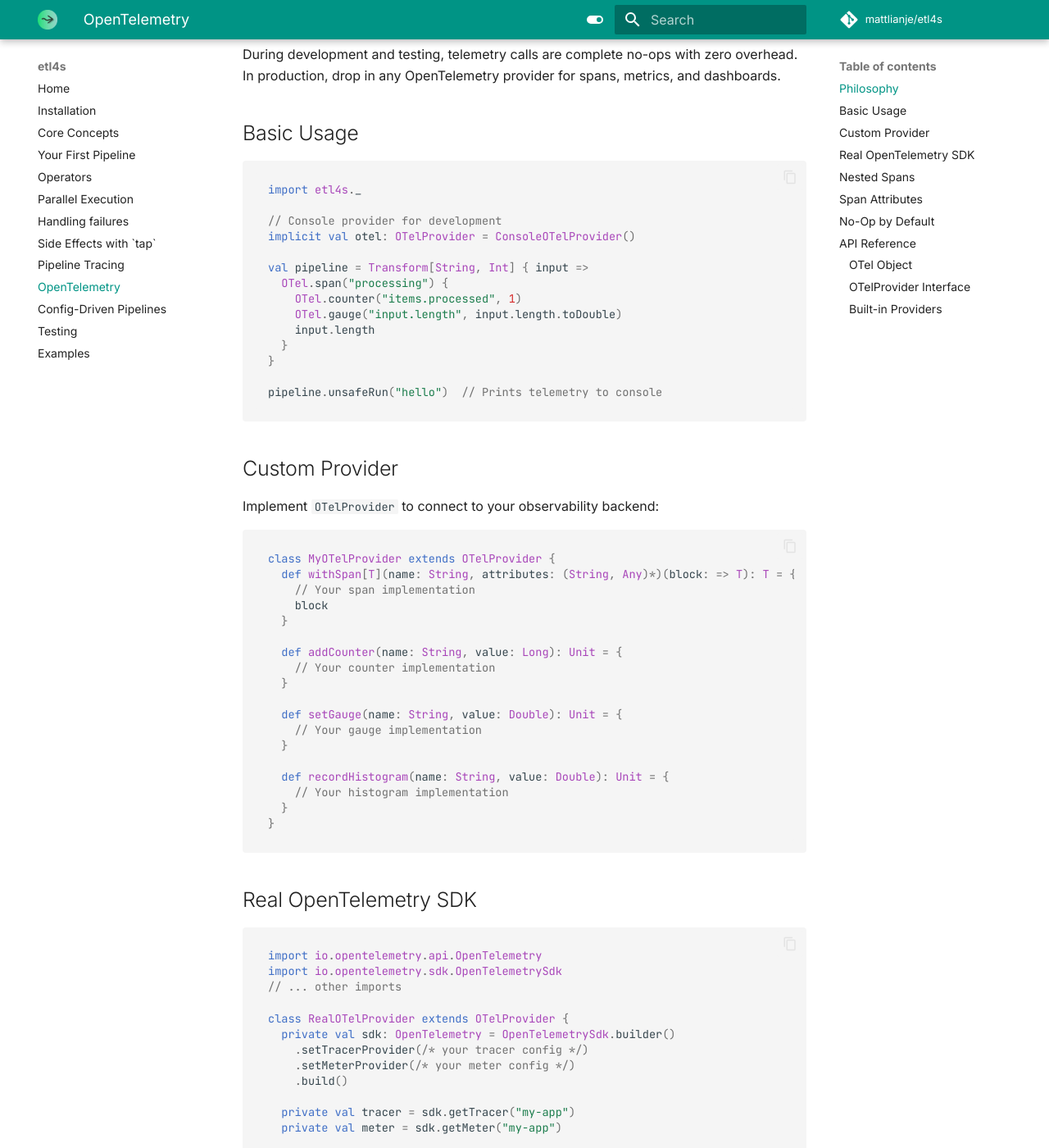
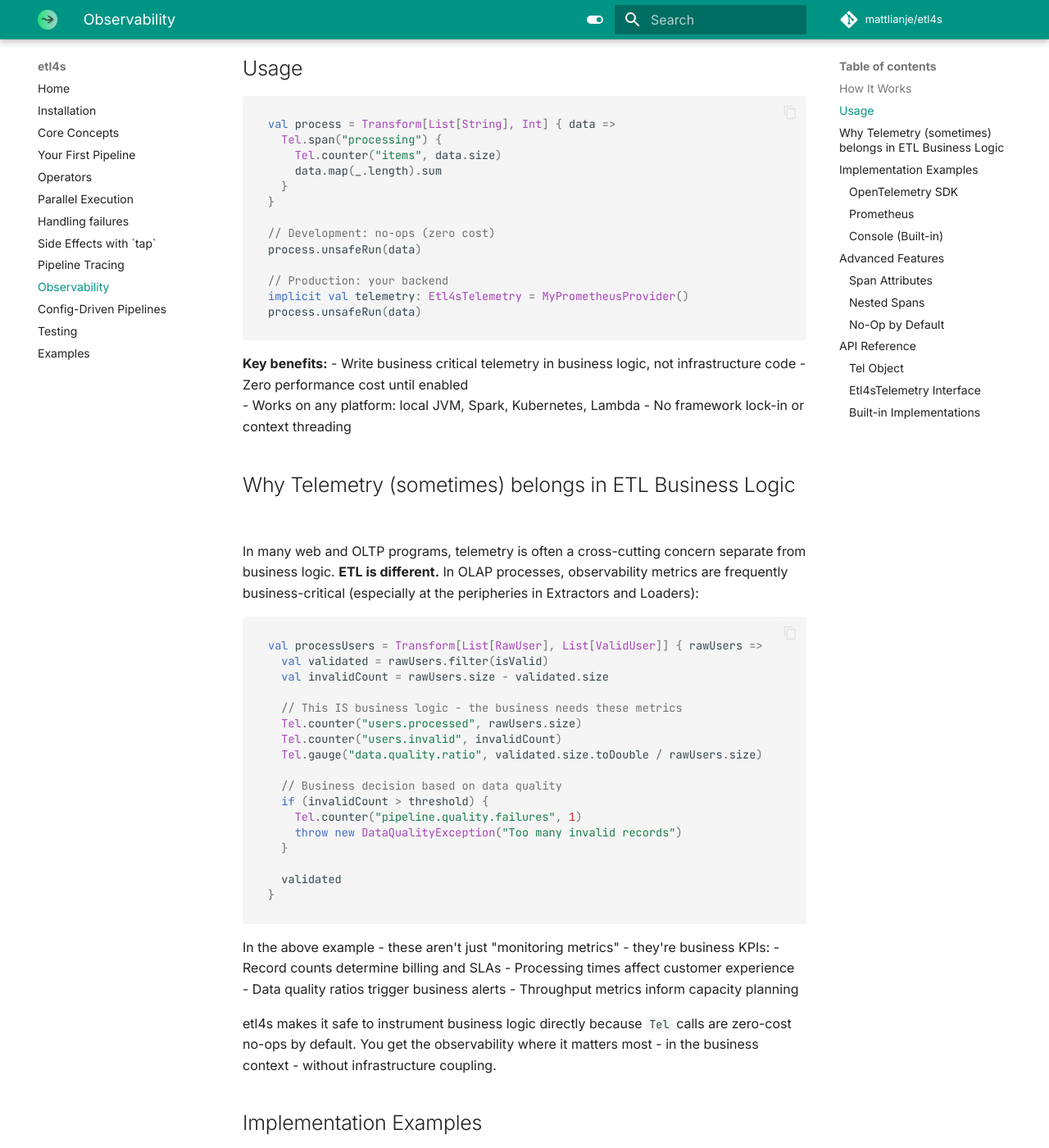
Before and after one commit to mattlianje/etl4s, an MkDocs documentation site: the page built from docs/opentelemetry.md, in a window 1280 px wide and 1400 px high, scrolled down 570 px. Shown: the whole window at 82% size. Built offline with MkDocs 1.6.1 and Material for MkDocs 9.7.7, drawn with Linux system fonts in a browser that asks for light colours; comment, search, counter and statistics services are not loaded; some of the changed text lies outside the part shown.

Commit message:
tweak Telemetry subsystem

````diff
--- a/docs/opentelemetry.md
+++ b/docs/opentelemetry.md
@@ -1,79 +1,85 @@
-# OpenTelemetry Integration
+# Telemetry
 
-Add distributed tracing to etl4s pipelines.
+etl4s provides a minimal telemetry interface.
 
-## Philosophy
-
-**etl4s** gives you one clean, OpenTelemetry-compatible way to think about telemetry in ETL. The idea is "constraints liberate" - `etl4s.OTel` provides the simplest, most constraining interface covering 95% of telemetry needs:
-
-- **Spans** for tracing execution flow
-- **Metrics** (counters, gauges, histograms) for measurement
-- **Events and attributes** for context
-- **Nothing more**
-
-This tiny interface forces clarity and prevents bloat. You sprinkle telemetry calls throughout your ETL code - they're silent no-ops until you bring your own OpenTelemetry provider into scope. You control the complexity.
-
-During development and testing, telemetry calls are complete no-ops with zero overhead. In production, drop in any OpenTelemetry provider for spans, metrics, and dashboards.
-
-## Basic Usage
+## How It Works
 
 ```scala
-import etl4s._
+trait Etl4sTelemetry {
+  def withSpan[T](name: String, attributes: (String, Any)*)(block: => T): T
+  def addCounter(name: String, value: Long): Unit
+  def setGauge(name: String, value: Double): Unit
+  def recordHistogram(name: String, value: Double): Unit
+}
+```
 
-// Console provider for development
-implicit val otel: OTelProvider = ConsoleOTelProvider()
+All etl4s pipeline run methods automatically look for `Etl4sTelemetry` in implicit scope. By default, `Tel` calls are no-ops with zero overhead.
 
-val pipeline = Transform[String, Int] { input =>
-  OTel.span("processing") {
-    OTel.counter("items.processed", 1)
-    OTel.gauge("input.length", input.length.toDouble)
-    input.length
+**Your implementation connects to:** OpenTelemetry SDK, Prometheus, DataDog, New Relic, CloudWatch, or custom logging.
+
+## Usage
+
+```scala
+val process = Transform[List[String], Int] { data =>
+  Tel.span("processing") {
+    Tel.counter("items", data.size)
+    data.map(_.length).sum
   }
 }
 
-pipeline.unsafeRun("hello")  // Prints telemetry to console
+// Development: no-ops (zero cost)
+process.unsafeRun(data)
+
+// Production: your backend
+implicit val telemetry: Etl4sTelemetry = MyPrometheusProvider()
+process.unsafeRun(data)
 ```
 
-## Custom Provider
+**Key benefits:**
+- Write business critical telemetry in business logic, not infrastructure code
+- Zero performance cost until enabled
+- Works on any platform: local JVM, Spark, Kubernetes, Lambda
+- No framework lock-in or context threading
 
-Implement `OTelProvider` to connect to your observability backend:
+## Why Telemetry (sometimes) belongs in ETL Business Logic
+
+In many web and OLTP programs, telemetry is often a cross-cutting concern separate from business logic. **ETL is different.** In OLAP processes, observability metrics are frequently business-critical (especially at the peripheries in Extractors and Loaders):
 
 ```scala
-class MyOTelProvider extends OTelProvider {
-  def withSpan[T](name: String, attributes: (String, Any)*)(block: => T): T = {
-    // Your span implementation
-    block
+val processUsers = Transform[List[RawUser], List[ValidUser]] { rawUsers =>
+  val validated = rawUsers.filter(isValid)
+  val invalidCount = rawUsers.size - validated.size
+
+  // This IS business logic - the business needs these metrics
+  Tel.counter("users.processed", rawUsers.size)
+  Tel.counter("users.invalid", invalidCount)
+  Tel.gauge("data.quality.ratio", validated.size.toDouble / rawUsers.size)
+
+  // Business decision based on data quality
+  if (invalidCount > threshold) {
+    Tel.counter("pipeline.quality.failures", 1)
+    throw new DataQualityException("Too many invalid records")
   }
 
-  def addCounter(name: String, value: Long): Unit = {
-    // Your counter implementation
-  }
-
-  def setGauge(name: String, value: Double): Unit = {
-    // Your gauge implementation
-  }
-
-  def recordHistogram(name: String, value: Double): Unit = {
-    // Your histogram implementation
-  }
+  validated
 }
 ```
 
-## Real OpenTelemetry SDK
+In the above example - these aren't just "monitoring metrics" - they're business KPIs:
+- Record counts determine billing and SLAs
+- Processing times affect customer experience
+- Data quality ratios trigger business alerts
+- Throughput metrics inform capacity planning
 
+etl4s makes it safe to instrument business logic directly because `Tel` calls are zero-cost no-ops by default. You get the observability where it matters most - in the business context - without infrastructure coupling.
+
+## Implementation Examples
+
+### OpenTelemetry SDK
 ```scala
-import io.opentelemetry.api.OpenTelemetry
-import io.opentelemetry.sdk.OpenTelemetrySdk
-// ... other imports
-
-class RealOTelProvider extends OTelProvider {
-  private val sdk: OpenTelemetry = OpenTelemetrySdk.builder()
-    .setTracerProvider(/* your tracer config */)
-    .setMeterProvider(/* your meter config */)
-    .build()
-
-  private val tracer = sdk.getTracer("my-app")
-  private val meter = sdk.getMeter("my-app")
+class OpenTelemetryProvider extends Etl4sTelemetry {
+  private val tracer = GlobalOpenTelemetry.getTracer("my-app")
+  private val meter = GlobalOpenTelemetry.getMeter("my-app")
 
   def withSpan[T](name: String, attributes: (String, Any)*)(block: => T): T = {
     val span = tracer.spanBuilder(name).startSpan()
@@ -83,73 +89,73 @@ class RealOTelProvider extends OTelProvider {
   def addCounter(name: String, value: Long): Unit = {
     meter.counterBuilder(name).build().add(value)
   }
-
-  // ... implement other methods
+  // ... implement setGauge, recordHistogram
 }
 ```
 
-## Nested Spans
+### Prometheus
+```scala
+class PrometheusProvider extends Etl4sTelemetry {
+  def withSpan[T](name: String, attributes: (String, Any)*)(block: => T): T = {
+    val timer = Timer.start()
+    try block finally histogram.labels(name).observe(timer.observeDuration())
+  }
 
-Spans automatically nest when called within each other:
-
-```scala
-val node = Transform[String, Int] { input =>
-  OTel.span("outer") {
-    OTel.counter("outer.ops", 1)
-
-    val length = OTel.span("inner") {
-      OTel.counter("inner.ops", 1)
-      input.length
-    }
-
-    length
+  def addCounter(name: String, value: Long): Unit = {
+    Counter.build().name(name).register().inc(value)
   }
+  // ... implement setGauge, recordHistogram
 }
 ```
 
-## Span Attributes
+### Console (Built-in)
+```scala
+// Development telemetry - prints to stdout
+implicit val telemetry: Etl4sTelemetry = Etl4sConsoleTelemetry()
+```
 
-Add metadata to spans:
+## Advanced Features
 
+### Span Attributes
 ```scala
-val node = Transform[String, String] { input =>
-  OTel.span("processing",
-    "input.length" -> input.length,
-    "type" -> "uppercase"
-  ) {
-    input.toUpperCase
-  }
+Tel.span("processing",
+  "input.size" -> data.size,
+  "batch.id" -> batchId
+) {
+  // processing logic
 }
 ```
 
-## No-Op by Default
+### Nested Spans
+Spans automatically nest when called within each other:
+```scala
+Tel.span("outer") {
+  val result = Tel.span("inner") {
+    // nested processing
+    computeResult()
+  }
+  result
+}
+```
 
-Without an `OTelProvider`, all calls are no-ops with zero overhead:
-
+### No-Op by Default
+Without an `Etl4sTelemetry`, all calls are no-ops with zero overhead:
 ```scala
-// No implicit provider - all OTel calls do nothing
-val node = Transform[String, String] { input =>
-  OTel.span("processing") {
-    OTel.counter("processed", 1)
-    input.toUpperCase
-  }
-}
+// No implicit provider - all Tel calls do nothing
+Tel.span("processing") { Tel.counter("processed", 1) }
 ```
 
 ## API Reference
 
-### OTel Object
-
+### Tel Object
 | Method | Description |
 |:-------|:------------|
-| `OTel.span(name)(block)` | Execute block in named span |
-| `OTel.counter(name, value)` | Increment counter |
-| `OTel.gauge(name, value)` | Set gauge value |
-| `OTel.histogram(name, value)` | Record histogram value |
-| `OTel.addEvent(name, attrs*)` | Add span event (no-op in base) |
+| `Tel.span(name)(block)` | Execute block in named span |
+| `Tel.counter(name, value)` | Increment counter |
+| `Tel.gauge(name, value)` | Set gauge value |
+| `Tel.histogram(name, value)` | Record histogram value |
 
-### OTelProvider Interface
-
+### Etl4sTelemetry Interface
 | Method | Description |
 |:-------|:------------|
 | `withSpan(name, attrs*)(block)` | Create span around block |
@@ -157,11 +163,8 @@ val node = Transform[String, String] { input =>
 | `setGauge(name, value)` | Set gauge to value |
 | `recordHistogram(name, value)` | Record histogram measurement |
 
-### Built-in Providers
-
-| Provider | Description |
+### Built-in Implementations
+| Implementation | Description |
 |:---------|:------------|
-| `ConsoleOTelProvider()` | Prints to stdout |
-| `NoOpOTel` | Silent no-op implementation |
-
-The OpenTelemetry integration follows the same principle as the rest of etl4s: simple, composable, and zero overhead when not used.
+| `Etl4sConsoleTelemetry()` | Prints to stdout |
+| `Etl4sNoOpTelemetry` | Silent no-op (default) |
--- a/mkdocs.yml
+++ b/mkdocs.yml
@@ -38,7 +38,7 @@ nav:
   - Handling failures: failures.md
   - Side Effects with `tap`: logs.md
   - Pipeline Tracing: trace.md
-  - OpenTelemetry: opentelemetry.md
+  - Observability: opentelemetry.md
   - Config-Driven Pipelines: config.md
   - Testing: testing.md
   - Examples: examples.md
````
Also changed, not shown: README.md (+14 -11 lines), 2 other files.
